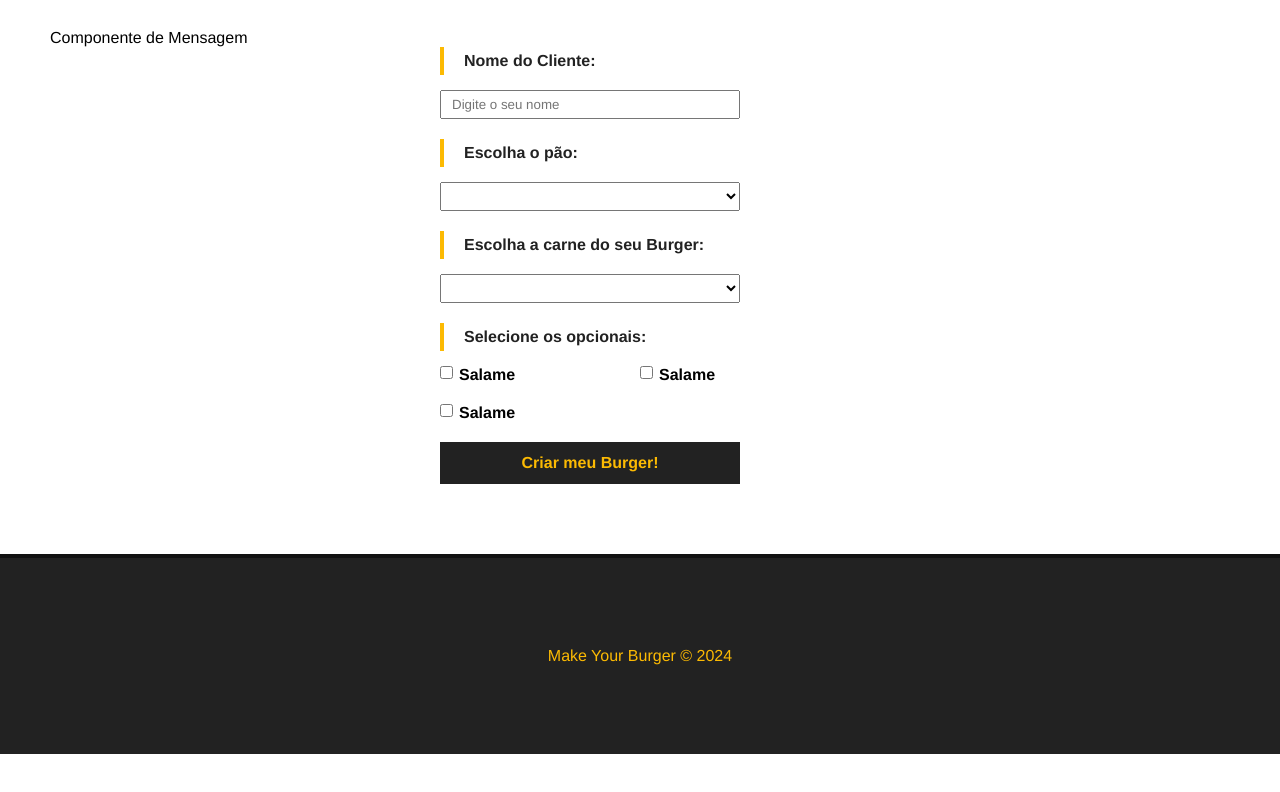
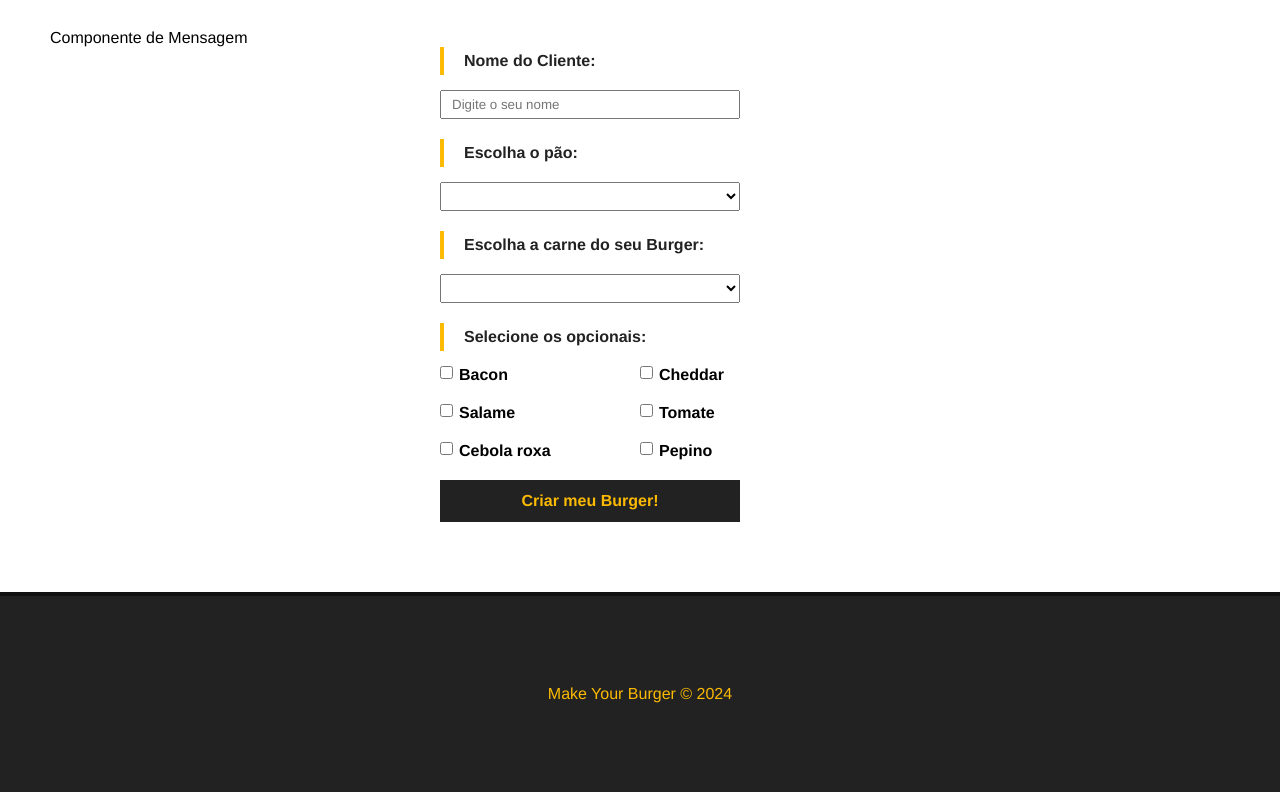
Before and after one commit to Masthw/Vue.js, a Vue app: page / in a window 1280 px wide. Shown: the part 677-1469 px from the top of the page. Before the commit the page ends 1431 px from the top, so only its background shows below. Built offline with nearby package versions, Linux system fonts and the light colour scheme; data requests are answered from the project's data file.

Commit message:
feat: fetch data for burger form directly from backend

```diff
--- a/src/components/BurgerForm.vue
+++ b/src/components/BurgerForm.vue
@@ -17,46 +17,32 @@
           <label for="pao">Escolha o pão:</label>
           <select name="pao" id="pao" v-model="pao">
             <option value="">Selecione o seu pão</option>
-            <option value="integral">Integral</option>
+            <option v-for="pao in paes" :key="pao.id" :value="pao.tipo">
+              {{ pao.tipo }}
+            </option>
           </select>
         </div>
         <div class="input-container">
           <label for="carne">Escolha a carne do seu Burger:</label>
           <select name="carne" id="carne" v-model="carne">
             <option value="">Selecione o tipo de carne</option>
-            <option value="maminha">Maminha</option>
+            <option v-for="carne in carnes" :key="carne.id" :value="carne.tipo">
+              {{ carne.tipo }}
+            </option>
           </select>
         </div>
         <div id="opcionais-container" class="input-container">
           <label id="opcionais-title" for="opcionais"
             >Selecione os opcionais:</label
           >
-          <div class="checkbox-container">
+          <div class="checkbox-container" v-for="opcional in opcionaisdata" :key="opcional.id">
             <input
               type="checkbox"
               name="opcionais"
               v-model="opcionais"
-              value="salame"
+              :value="opcional.tipo"
             />
-            <span>Salame</span>
-          </div>
-          <div class="checkbox-container">
-            <input
-              type="checkbox"
-              name="opcionais"
-              v-model="opcionais"
-              value="salame"
-            />
-            <span>Salame</span>
-          </div>
-          <div class="checkbox-container">
-            <input
-              type="checkbox"
-              name="opcionais"
-              v-model="opcionais"
-              value="salame"
-            />
-            <span>Salame</span>
+            <span>{{ opcional.tipo }}</span>
           </div>
           <div class="input-container">
             <input type="submit" class="submit-btn" value="Criar meu Burger!" />
@@ -70,6 +56,31 @@
 <script>
 export default {
   name: "BurgerForm",
+  data() {
+    return {
+      paes: null,
+      carnes: null,
+      opcionaisdata: null,
+      nome: null,
+      pao: null,
+      opcionais: [],
+      status: "Solicitado",
+      msg: null,
+    };
+  },
+  methods: {
+    async getIngredientes() {
+      const req = await fetch("http://localhost:3000/ingredientes");
+      const data = await req.json();
+
+      this.paes = data.paes;
+      this.carnes = data.carnes;
+      this.opcionaisdata = data.opcionais;
+    },
+  },
+  mounted() {
+    this.getIngredientes();
+  },
 };
 </script>
 
@@ -130,7 +141,7 @@
   font-size: 16px;
   margin: 0 auto;
   cursor: pointer;
-    transition: .5s;
+  transition: 0.5s;
 }
 
 .submit-btn:hover {
```
Lines whose indentation alone changed are shown as unchanged.
